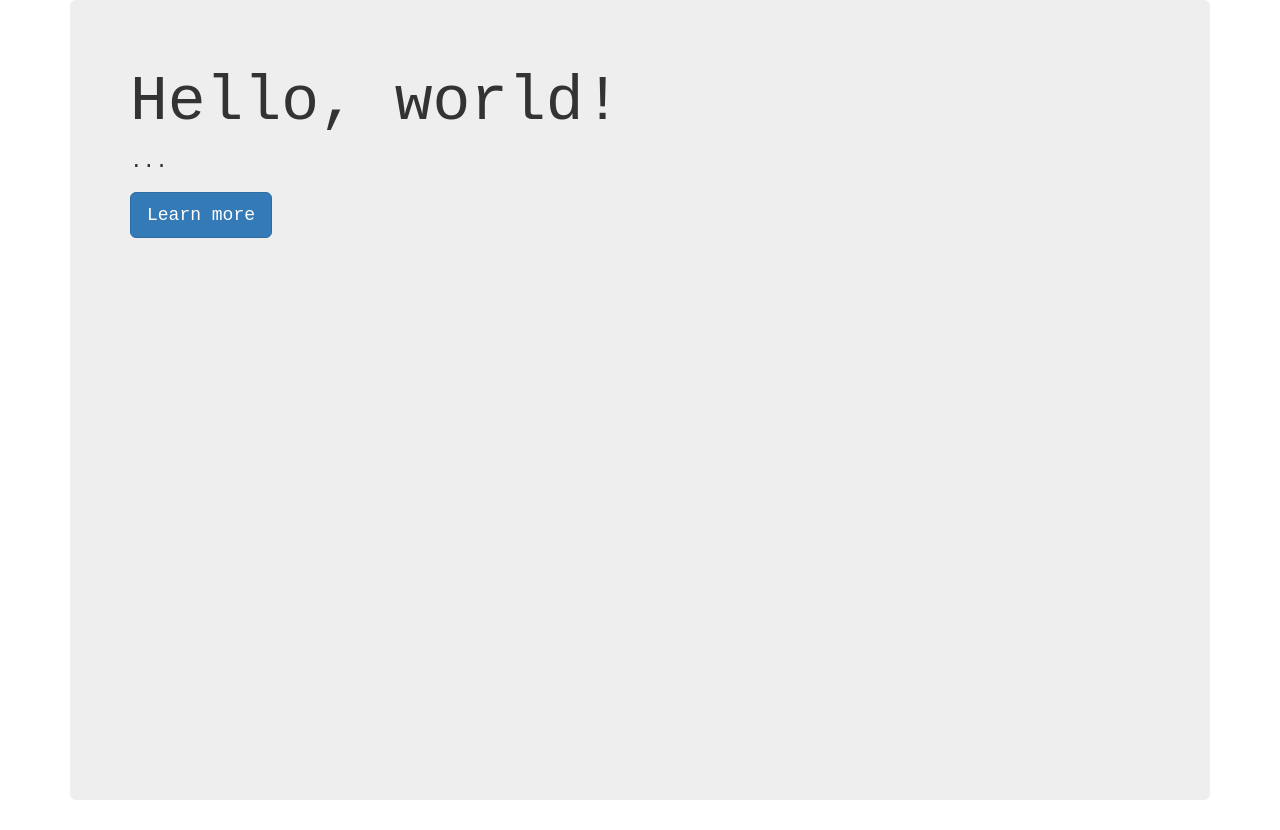
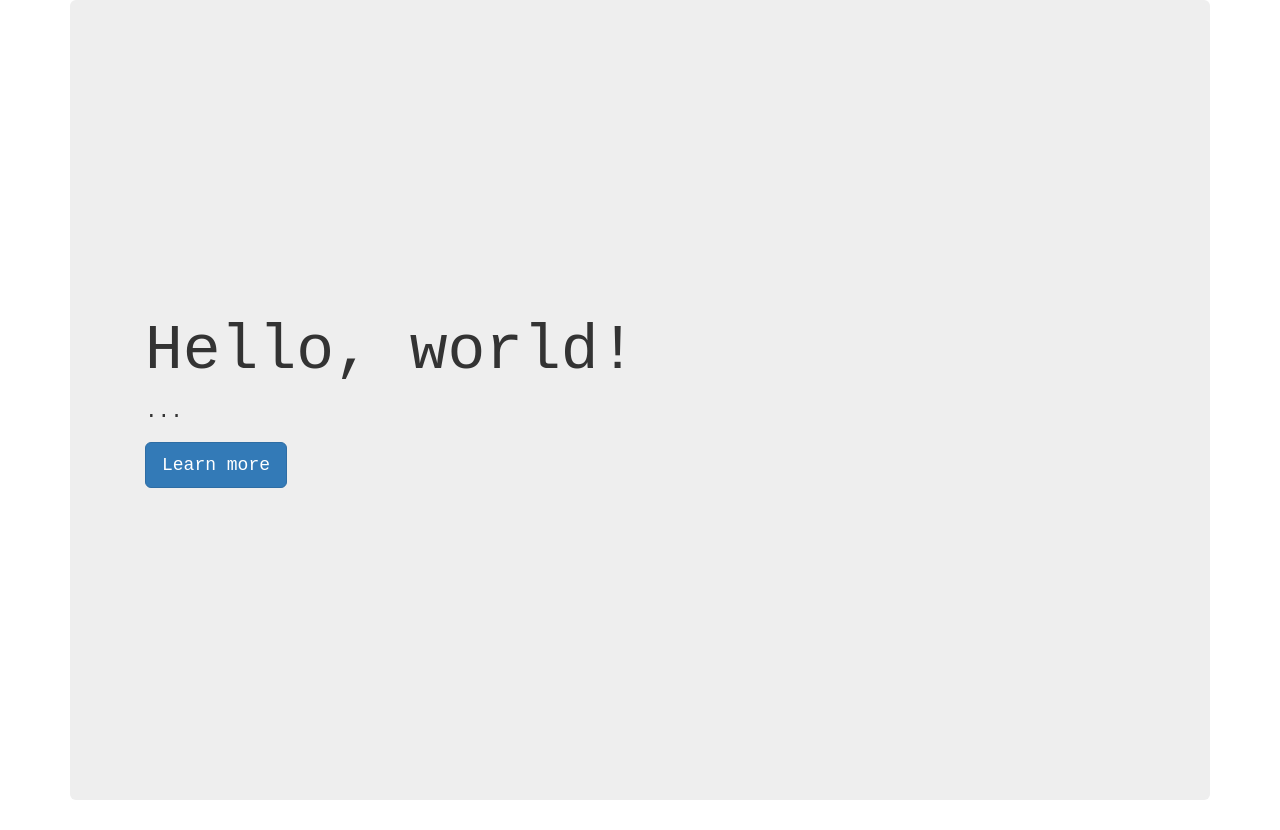
Before and after one commit to felixbrabantcom/felixbrabant.com, a plain HTML site: page index.html in a window 1280 px wide. Drawn offline with nearby package versions, Linux system fonts and the light colour scheme.

Commit message:
Update index.html

```diff
--- a/index.html
+++ b/index.html
@@ -16,7 +16,8 @@ body {
   min-height: 100%;  /* Fallback for browsers do NOT support vh unit */
   min-height: 100vh; /* These two lines are counted as one :-)       */
 
-
+  display: flex;
+  align-items: center;
 }
 
 </style>
@@ -34,10 +35,12 @@ body {
 <div class="container">
 
 <div class="jumbotron vertical-center">
+	<div class="container">
+
   <h1>Hello, world!</h1>
   <p>...</p>
   <p><a class="btn btn-primary btn-lg" href="#" role="button">Learn more</a></p>
-</div>
+</div></div>
 
 
 
```
